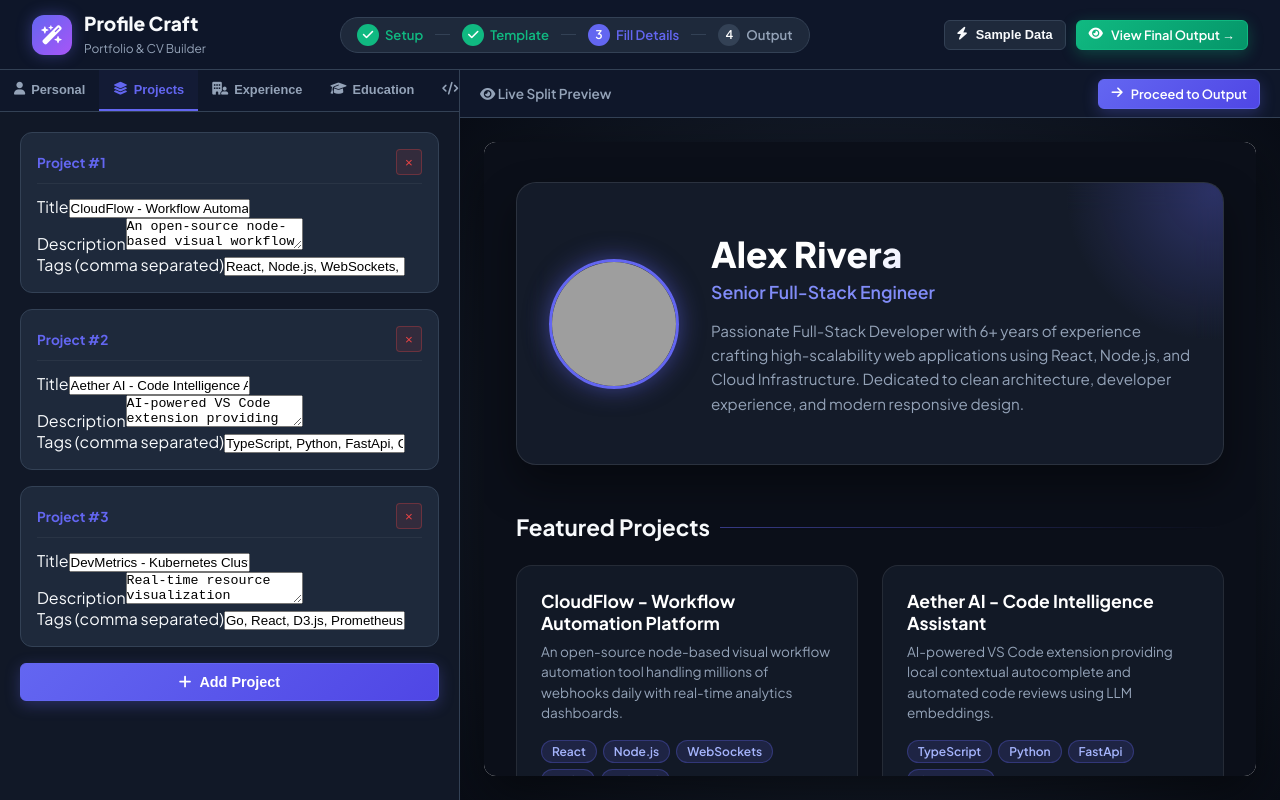
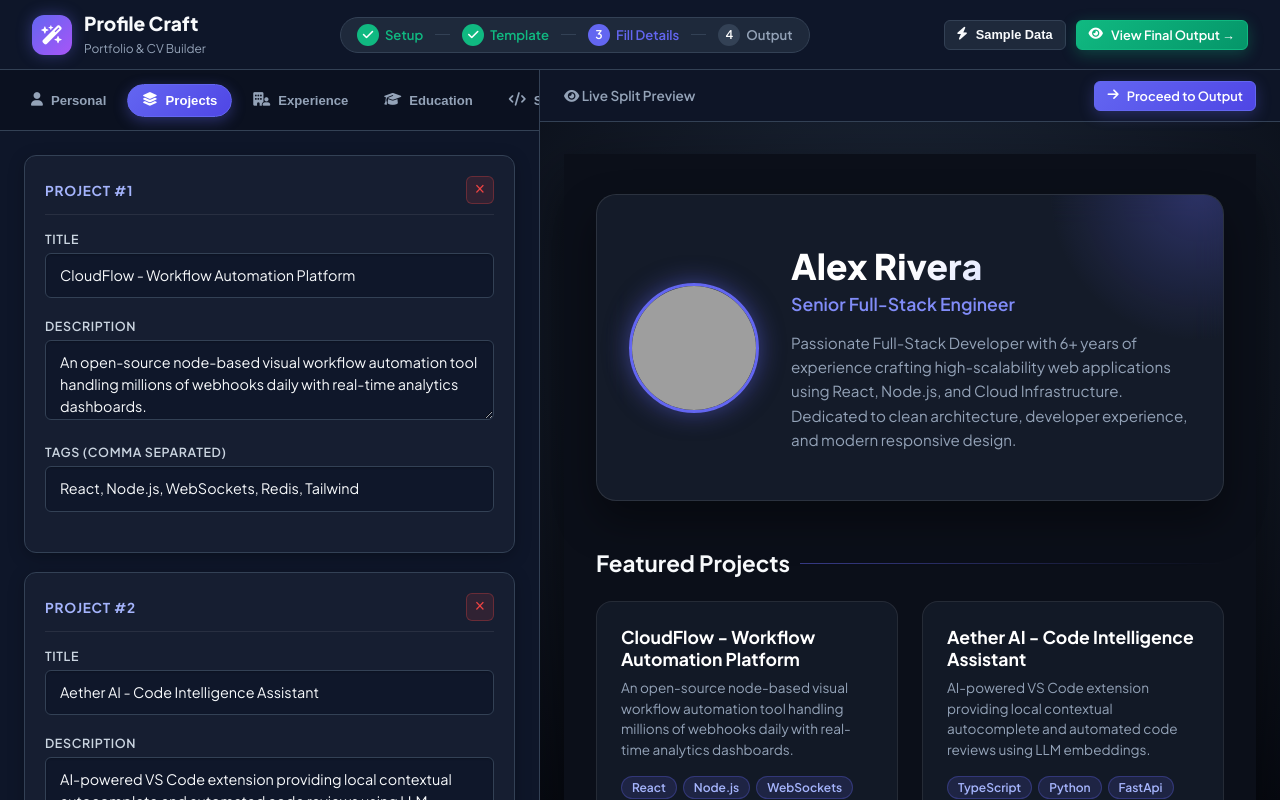
Before and after one commit to rudradebnath381-coder/First-hackathon-, a plain HTML site: page builder.html in a window 1280 px wide. Both pictures are taken after a click on the button "Projects". Drawn offline with Linux system fonts and the light colour scheme; grey boxes are pictures that could not be loaded.

Commit message:
feat: add styling for choose and builder pages with enhanced form input placeholders

```diff
--- a/builder.html
+++ b/builder.html
@@ -62,39 +62,39 @@
         <div class="tab-pane active" id="tabPersonal">
           <div class="form-group">
             <label>Full Name</label>
-            <input type="text" id="fullName" class="form-control">
+            <input type="text" id="fullName" class="form-control" placeholder="e.g. Alex Rivera">
           </div>
           <div class="form-group">
             <label>Professional Role / Title</label>
-            <input type="text" id="jobTitle" class="form-control">
+            <input type="text" id="jobTitle" class="form-control" placeholder="e.g. Senior Full-Stack Engineer">
           </div>
           <div class="row-2">
             <div class="form-group">
               <label>Email</label>
-              <input type="email" id="email" class="form-control">
+              <input type="email" id="email" class="form-control" placeholder="alex@example.com">
             </div>
             <div class="form-group">
               <label>Phone</label>
-              <input type="text" id="phone" class="form-control">
+              <input type="text" id="phone" class="form-control" placeholder="+1 (555) 000-0000">
             </div>
           </div>
           <div class="row-2">
             <div class="form-group">
               <label>Location</label>
-              <input type="text" id="location" class="form-control">
+              <input type="text" id="location" class="form-control" placeholder="San Francisco, CA">
             </div>
             <div class="form-group">
               <label>Website</label>
-              <input type="url" id="website" class="form-control">
+              <input type="url" id="website" class="form-control" placeholder="https://alexrivera.dev">
             </div>
           </div>
           <div class="form-group">
             <label>Avatar / Photo Image URL</label>
-            <input type="url" id="avatarUrl" class="form-control">
+            <input type="url" id="avatarUrl" class="form-control" placeholder="https://images.unsplash.com/photo-...">
           </div>
           <div class="form-group">
             <label>Summary / Bio</label>
-            <textarea id="summary" class="form-control" rows="3"></textarea>
+            <textarea id="summary" class="form-control" rows="3" placeholder="Brief summary of your background, experience and key strengths..."></textarea>
           </div>
         </div>
 
--- a/css/builder.css
+++ b/css/builder.css
@@ -6,156 +6,369 @@
   display: flex;
   height: calc(100vh - 70px);
   overflow: hidden;
+  background: var(--bg-dark);
 }
 
-/* Left Form Editor Sidebar */
+/* ==========================================================================
+   1. LEFT FORM EDITOR SIDEBAR
+   ========================================================================== */
 .builder-sidebar {
-  width: 460px;
-  min-width: 360px;
-  max-width: 520px;
-  background: #111827;
+  width: 540px;
+  min-width: 440px;
+  max-width: 580px;
+  flex-shrink: 0;
+  background: rgba(15, 23, 42, 0.95);
+  backdrop-filter: blur(16px);
   border-right: 1px solid var(--border-color);
   display: flex;
   flex-direction: column;
   height: 100%;
+  overflow: hidden;
+  position: relative;
+  z-index: 5;
 }
 
+/* Modern Tab Pill Navigation */
 .builder-tabs {
   display: flex;
-  background: #0f172a;
+  gap: 6px;
+  padding: 0.85rem 1rem;
+  background: #0b1120;
   border-bottom: 1px solid var(--border-color);
   overflow-x: auto;
+  scrollbar-width: none;
+  flex-shrink: 0;
+}
+
+.builder-tabs::-webkit-scrollbar {
+  display: none;
 }
 
 .tab-btn {
-  padding: 12px 14px;
+  padding: 8px 14px;
   background: transparent;
-  border: none;
-  border-bottom: 2px solid transparent;
+  border: 1px solid transparent;
+  border-radius: 20px;
   color: var(--text-muted);
-  font-size: 0.8rem;
+  font-size: 0.82rem;
   font-weight: 600;
   cursor: pointer;
   white-space: nowrap;
-  display: flex;
+  display: inline-flex;
   align-items: center;
-  gap: 6px;
-  transition: all 0.2s ease;
+  gap: 8px;
+  transition: all 0.2s cubic-bezier(0.4, 0, 0.2, 1);
+}
+
+.tab-btn i {
+  font-size: 0.85rem;
+  transition: transform 0.2s ease;
 }
 
 .tab-btn:hover {
   color: var(--text-main);
+  background: rgba(255, 255, 255, 0.06);
+  border-color: rgba(255, 255, 255, 0.1);
+}
+
+.tab-btn:hover i {
+  transform: scale(1.1);
 }
 
 .tab-btn.active {
-  color: var(--primary);
-  border-bottom-color: var(--primary);
-  background: rgba(99, 102, 241, 0.05);
+  color: #ffffff;
+  background: linear-gradient(135deg, var(--primary), #4f46e5);
+  border-color: var(--primary);
+  box-shadow: 0 4px 14px rgba(99, 102, 241, 0.35);
 }
 
+.tab-btn.active i {
+  color: #ffffff;
+}
+
+/* Sidebar Form Scrollable Content */
 .builder-form-content {
   flex: 1;
   overflow-y: auto;
-  padding: 1.25rem;
+  padding: 1.5rem;
+  scroll-behavior: smooth;
+}
+
+/* Custom Thin Scrollbar for Sidebar */
+.builder-form-content::-webkit-scrollbar {
+  width: 6px;
+}
+
+.builder-form-content::-webkit-scrollbar-track {
+  background: transparent;
+}
+
+.builder-form-content::-webkit-scrollbar-thumb {
+  background: #334155;
+  border-radius: 3px;
+}
+
+.builder-form-content::-webkit-scrollbar-thumb:hover {
+  background: #475569;
 }
 
 .tab-pane {
   display: none;
+  animation: fadeIn 0.25s ease;
 }
 
 .tab-pane.active {
   display: block;
 }
 
-/* Dynamic Cards List */
+@keyframes fadeIn {
+  from { opacity: 0; transform: translateY(4px); }
+  to { opacity: 1; transform: translateY(0); }
+}
+
+/* Form Groups & Premium Controls */
+.form-group {
+  margin-bottom: 1.25rem;
+}
+
+.form-group label {
+  display: block;
+  font-size: 0.78rem;
+  font-weight: 600;
+  color: #cbd5e1;
+  margin-bottom: 6px;
+  text-transform: uppercase;
+  letter-spacing: 0.05em;
+}
+
+.form-control {
+  width: 100%;
+  padding: 11px 14px;
+  background: var(--bg-input);
+  border: 1px solid var(--border-color);
+  border-radius: var(--radius-sm);
+  color: var(--text-main);
+  font-family: var(--font-main);
+  font-size: 0.9rem;
+  line-height: 1.5;
+  transition: all 0.2s ease;
+  box-shadow: inset 0 1px 2px rgba(0, 0, 0, 0.2);
+}
+
+.form-control::placeholder {
+  color: #475569;
+}
+
+.form-control:hover {
+  border-color: #475569;
+  background: #111a2e;
+}
+
+.form-control:focus {
+  outline: none;
+  border-color: var(--primary);
+  background: #0f172a;
+  box-shadow: 0 0 0 3px rgba(99, 102, 241, 0.25);
+}
+
+textarea.form-control {
+  resize: vertical;
+  min-height: 80px;
+}
+
+.row-2 {
+  display: grid;
+  grid-template-columns: 1fr 1fr;
+  gap: 1rem;
+}
+
+/* Dynamic Cards List (Projects, Experience, Education, Skills) */
 .dynamic-list {
   display: flex;
   flex-direction: column;
-  gap: 1rem;
-  margin-bottom: 1rem;
+  gap: 1.2rem;
+  margin-bottom: 1.25rem;
 }
 
 .dynamic-card {
-  background: var(--bg-card);
+  background: rgba(30, 41, 59, 0.5);
   border: 1px solid var(--border-color);
   border-radius: var(--radius-md);
-  padding: 1rem;
+  padding: 1.25rem;
   position: relative;
+  transition: all 0.2s ease;
+  box-shadow: 0 4px 16px rgba(0, 0, 0, 0.25);
+}
+
+.dynamic-card:hover {
+  border-color: #475569;
+  box-shadow: 0 6px 20px rgba(0, 0, 0, 0.35);
 }
 
 .card-top {
   display: flex;
   justify-content: space-between;
   align-items: center;
-  margin-bottom: 0.75rem;
-  padding-bottom: 0.5rem;
-  border-bottom: 1px solid rgba(255, 255, 255, 0.05);
+  margin-bottom: 1rem;
+  padding-bottom: 0.6rem;
+  border-bottom: 1px solid rgba(255, 255, 255, 0.08);
 }
 
 .card-title {
   font-size: 0.85rem;
   font-weight: 700;
-  color: var(--primary);
+  color: #a5b4fc;
+  text-transform: uppercase;
+  letter-spacing: 0.05em;
+  display: flex;
+  align-items: center;
+  gap: 6px;
 }
 
 .btn-icon-danger {
-  background: rgba(239, 68, 68, 0.1);
+  background: rgba(239, 68, 68, 0.12);
   color: var(--danger);
   border: 1px solid rgba(239, 68, 68, 0.3);
-  border-radius: 4px;
-  width: 26px;
-  height: 26px;
+  border-radius: var(--radius-sm);
+  width: 28px;
+  height: 28px;
   cursor: pointer;
   display: flex;
   align-items: center;
   justify-content: center;
+  font-size: 1.1rem;
+  line-height: 1;
+  transition: all 0.2s ease;
 }
 
 .btn-icon-danger:hover {
   background: var(--danger);
-  color: #fff;
+  color: #ffffff;
+  border-color: var(--danger);
+  transform: scale(1.08);
+  box-shadow: 0 0 10px rgba(239, 68, 68, 0.4);
 }
 
-.row-2 {
-  display: grid;
-  grid-template-columns: 1fr 1fr;
-  gap: 0.75rem;
+/* Sidebar CTA Buttons (+ Add Project, etc.) */
+.builder-form-content .btn-primary {
+  width: 100%;
+  padding: 12px 18px;
+  font-size: 0.9rem;
+  font-weight: 600;
+  border-radius: var(--radius-sm);
+  background: linear-gradient(135deg, var(--primary), #4f46e5);
+  border: 1px solid var(--primary);
+  color: #ffffff;
+  box-shadow: 0 4px 15px rgba(99, 102, 241, 0.3);
+  cursor: pointer;
+  display: inline-flex;
+  align-items: center;
+  justify-content: center;
+  gap: 8px;
+  transition: all 0.2s ease;
 }
 
-/* Right Live Preview Area */
+.builder-form-content .btn-primary:hover {
+  filter: brightness(1.12);
+  transform: translateY(-2px);
+  box-shadow: 0 6px 20px rgba(99, 102, 241, 0.45);
+}
+
+/* ==========================================================================
+   2. RIGHT LIVE PREVIEW AREA (INDEPENDENT SMOOTH SCROLLING)
+   ========================================================================== */
 .builder-preview-area {
   flex: 1;
-  background: #090d16;
+  background: #070a12;
   display: flex;
   flex-direction: column;
   height: 100%;
+  min-width: 0;
+  overflow: hidden;
 }
 
 .preview-bar {
-  height: 48px;
-  background: #0f172a;
+  height: 52px;
+  background: rgba(15, 23, 42, 0.95);
+  backdrop-filter: blur(12px);
   border-bottom: 1px solid var(--border-color);
   display: flex;
   align-items: center;
   justify-content: space-between;
-  padding: 0 1.25rem;
+  padding: 0 1.5rem;
+  flex-shrink: 0;
+  z-index: 10;
 }
 
+/* Workspace container with independent vertical scrolling */
 .preview-workspace {
   flex: 1;
   overflow-y: auto;
-  padding: 1.5rem;
+  overflow-x: auto;
+  padding: 2rem 1.5rem;
   display: flex;
   justify-content: center;
-  background: radial-gradient(circle at center, #1e293b 0%, #090d16 100%);
+  align-items: flex-start;
+  background: radial-gradient(circle at 50% 30%, #1e293b 0%, #070a12 100%);
+  scroll-behavior: smooth;
+  -webkit-overflow-scrolling: touch;
 }
 
+/* Thin modern scrollbar for preview workspace */
+.preview-workspace::-webkit-scrollbar {
+  width: 8px;
+  height: 8px;
+}
+
+.preview-workspace::-webkit-scrollbar-track {
+  background: rgba(15, 23, 42, 0.5);
+}
+
+.preview-workspace::-webkit-scrollbar-thumb {
+  background: #334155;
+  border-radius: 4px;
+}
+
+.preview-workspace::-webkit-scrollbar-thumb:hover {
+  background: #475569;
+}
+
+/* Unconstrained height for rendered documents so long Portfolios/CVs scroll fully */
 .preview-container {
   width: 100%;
   max-width: 900px;
   background: #ffffff;
   border-radius: var(--radius-md);
-  box-shadow: 0 20px 50px rgba(0,0,0,0.5);
-  min-height: 100%;
-  overflow: hidden;
+  box-shadow: 0 25px 60px rgba(0, 0, 0, 0.6);
+  min-height: fit-content;
+  height: auto;
+  margin: 0 auto;
+  overflow: visible;
+  transition: all 0.3s ease;
 }
+
+/* ==========================================================================
+   RESPONSIVE BREAKPOINTS
+   ========================================================================== */
+@media (max-width: 992px) {
+  .builder-layout {
+    flex-direction: column;
+    height: auto;
+    overflow: visible;
+  }
+
+  .builder-sidebar {
+    width: 100%;
+    max-width: 100%;
+    min-width: 100%;
+    height: auto;
+  }
+
+  .row-2 {
+    grid-template-columns: 1fr;
+  }
+
+  .builder-preview-area {
+    height: 800px;
+  }
+}
--- a/css/choose.css
+++ b/css/choose.css
@@ -156,4 +156,4 @@
 .box-vibrant { background: linear-gradient(135deg, #ec4899, #8b5cf6); color: #fff; }
 .box-terminal { background: #0d1117; color: #7ee787; font-family: monospace; }
 .box-executive { background: #ffffff; border-top: 4px solid #1e293b; color: #1e293b; }
-.box-sidebar { background: linear-gradient(90deg, #1e293b 35%, #ffffff 35%); }
+.box-sidebar { background: linear-gradient(90deg, #1e293b 35%, #ffffff 35%); color: #0b0f19; }
```
